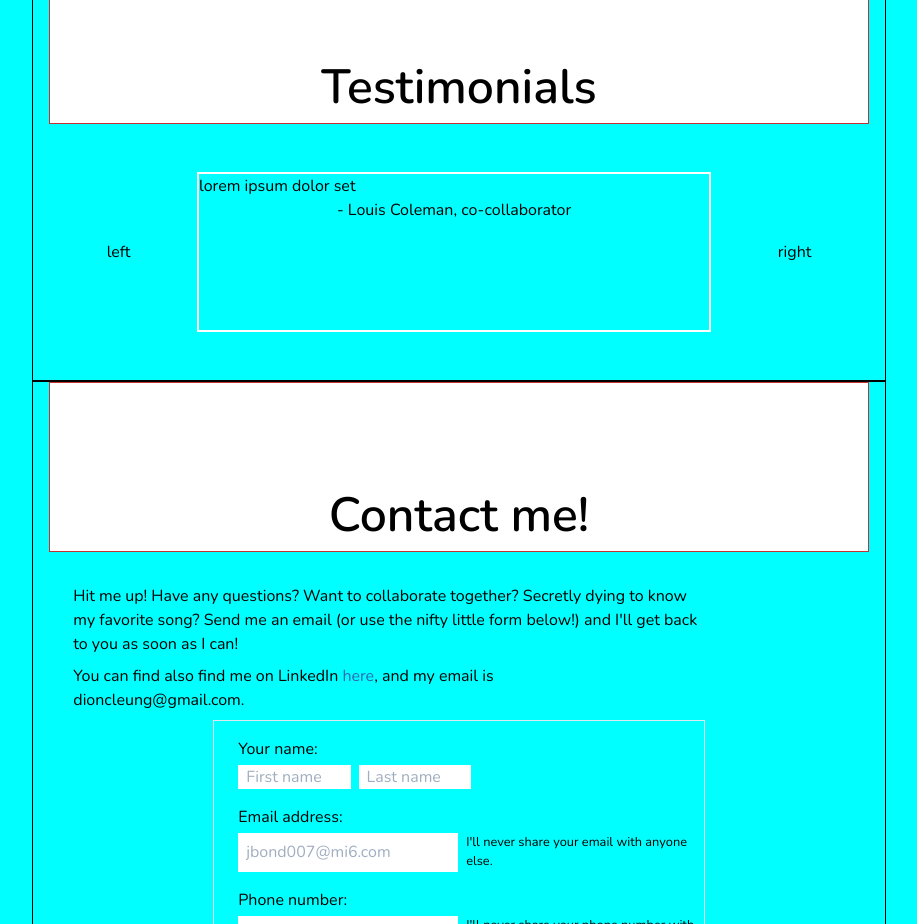
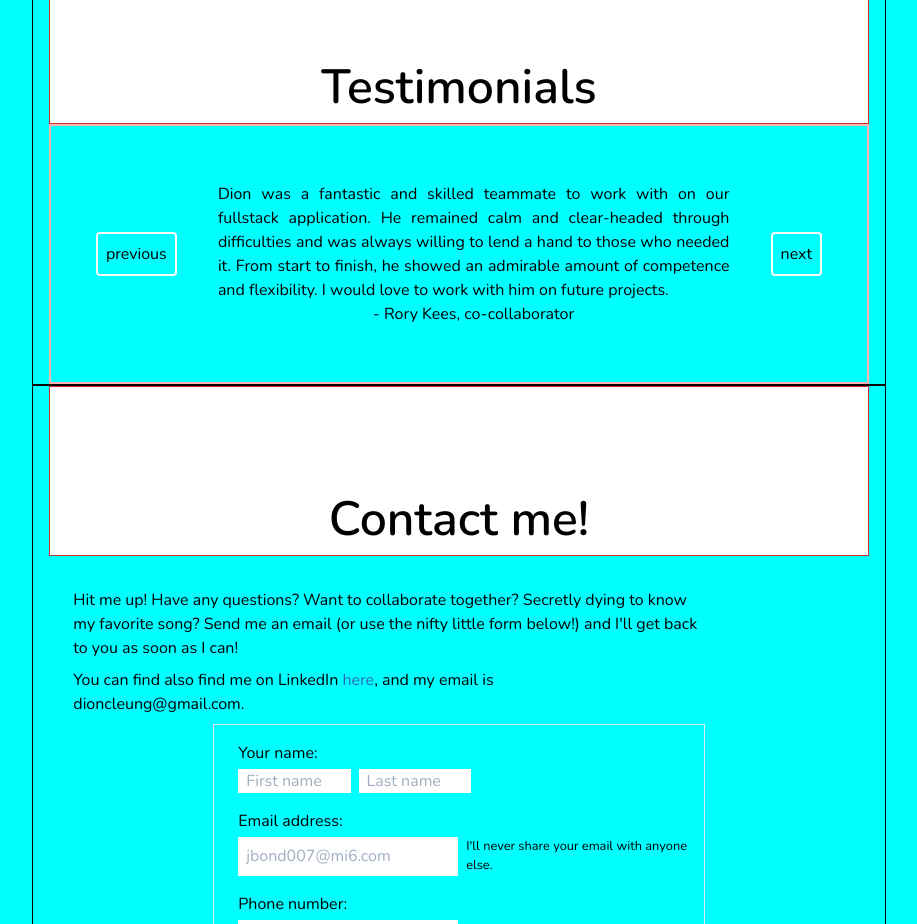
Before and after one commit to dionleung14/portfolio-nodemailer, a React (Create React App) app: page /about-me in a window 1280 px wide. Shown: the part 3880-4804 px from the top of the page, without its empty margins (181-1098 px from the left). Built offline with nearby package versions, Linux system fonts and the light colour scheme.

Commit message:
added working carousel

```diff
--- a/src/components/Testimonials.js
+++ b/src/components/Testimonials.js
@@ -14,11 +14,6 @@ export default function Testimonials() {
 
   const testimonials = [
     {
-      from: "Louis Coleman",
-      message: `lorem ipsum dolor set`,
-      relationship: "co-collaborator",
-    },
-    {
       from: "Rory Kees",
       message: `Dion was a fantastic and skilled teammate to work with on our
       fullstack application. He remained calm and clear-headed through
@@ -28,6 +23,11 @@ export default function Testimonials() {
       projects.`,
       relationship: "co-collaborator",
     },
+    // {
+    //   from: "Louis Coleman",
+    //   message: `lorem ipsum dolor set`,
+    //   relationship: "co-collaborator",
+    // },
   ];
 
   let currentTest = testimonials[tracker % testimonials.length];
@@ -40,16 +40,28 @@ export default function Testimonials() {
       id="testimonials"
     >
       <FirstHeader text="Testimonials" />
-      <div className="flex items-center justify-around px-6 py-12">
-        <button onClick={decrement}>left</button>
-        <div className="w-2/3 h-40 items-center border-white border-2">
-          <h1 className="text-left">{currentTest.message}</h1>
-          <h1 className="text-center">
-            {" "}
-            - {currentTest.from}, {currentTest.relationship}{" "}
-          </h1>
+      <div className="flex items-center justify-around px-6 py-12 border-red-300 border-2">
+        <button
+          className="border-white border-2 p-2 rounded"
+          onClick={decrement}
+        >
+          previous
+        </button>
+        <div className="w-2/3 h-40 flex flex-col">
+          <div className="my-auto">
+            <h1 className="text-justify">{currentTest.message}</h1>
+            <h1 className="text-center">
+              {" "}
+              - {currentTest.from}, {currentTest.relationship}{" "}
+            </h1>
+          </div>
         </div>
-        <button onClick={increment}>right</button>
+        <button
+          className="border-white border-2 p-2 rounded"
+          onClick={increment}
+        >
+          next
+        </button>
       </div>
     </div>
   );
```
